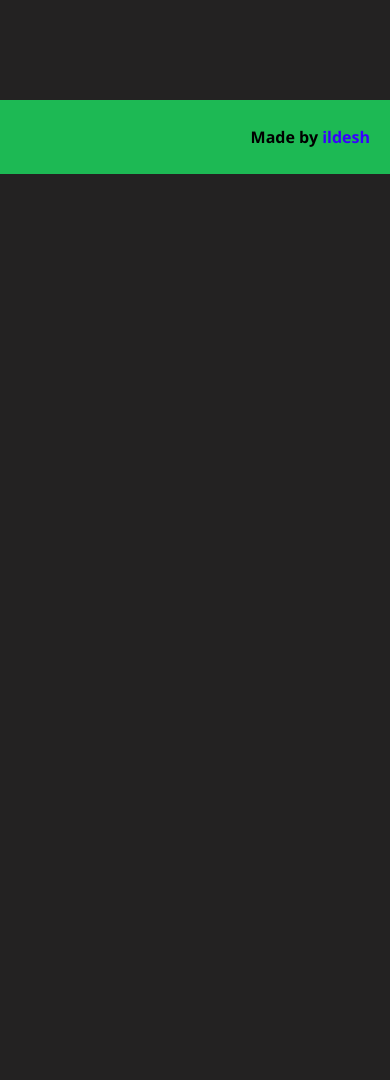
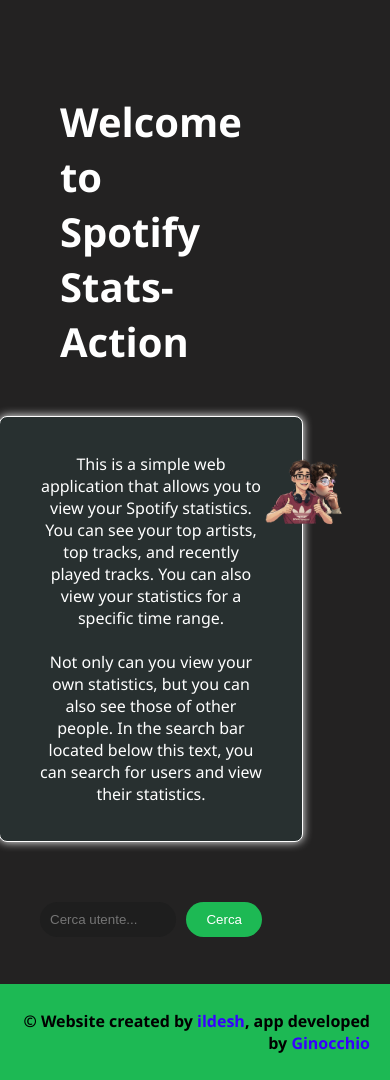
Before and after one commit to GitGinocchio/SpotifyStatsAction, a Flask app: template templates/html/index.html in a window 390 px wide. Shown: the part 70-1150 px from the top of the page. Before the commit the page ends 244 px from the top, so only its background shows below. Run offline with Flask 3, Linux system fonts and the light colour scheme; the template is opened without the code that fills it, so the values that code supplies are empty; some libraries are stand-ins or nearby versions.

Commit message:
Updated CSS and HTML templates for Spotify Stats-Action application
• Updated CSS to improve layout and design
• Added search bar functionality with user statistics display
 • Implemented responsive design for better user experience
• Enhanced footer section with link to developer's GitHub profile
• Integrated JavaScript file for user statistics tracking

```diff
--- a/static/css/index.css
+++ b/static/css/index.css
@@ -0,0 +1,92 @@
+
+.total {
+    display: flex;
+    justify-content: space-between;
+    align-items: center;
+    height: 100vh; /* L'altezza occupa l'intero schermo */
+    padding: 20px;
+}
+
+.image-container {
+    flex: 1; /* Occupa il 50% della larghezza */
+    display: flex;
+    justify-content: center;
+    align-items: center;
+    padding-right: 20px;
+}
+
+.image-container img {
+    width: 100%;
+    height: auto;
+    object-fit: cover; /* Assicura che l'immagine riempia lo spazio senza distorsioni */
+    max-height: 100%;
+}
+
+.home {
+    flex: 1; /* Occupa il 50% della larghezza */
+    display: flex;
+    flex-direction: column;
+    justify-content: center;
+    align-items: center;
+    padding-left: 20px;
+}
+
+.main-title {
+    color: white;
+    font-size: 40px;
+    padding: 20px;
+}
+
+.main-description {
+    background-color: #283030;
+    border-radius: 8px;
+    padding: 20px 40px;
+    border: #fff 1px solid;
+    box-shadow: #fff 0px 0px 10px 0px;
+    width: 100%;
+    max-width: 500px; /* Limita la larghezza del testo */
+    margin-bottom: 40px;
+    text-align: center;
+}
+
+.main-description p {
+    color: white;
+    font-weight: normal;
+}
+
+.search-bar-container {
+    width: 100%;
+    display: flex;
+    justify-content: center;
+    margin-top: 20px;
+}
+
+#search-bar-main {
+    border-radius: 20px;
+    color: white;
+    background: #1e1e1e;
+    border: none;
+    width: 60%;
+    padding: 10px;
+    outline: none;
+}
+
+.search-button-main {
+    background: #1db954;
+    border: none;
+    color: white;
+    padding: 10px 20px;
+    border-radius: 20px;
+    cursor: pointer;
+    margin-left: 10px;
+}
+
+.search-button-main:hover {
+    background: #1ed760;
+    transition: all 0.2s ease-in-out;
+}
+
+.search-button-main:active {
+    background: #1db954;
+    transition: all 0.2s ease-in-out;
+}
--- a/templates/html/index.html
+++ b/templates/html/index.html
@@ -24,8 +24,30 @@
             </div>
         </div>
     </header>
+    <div class="total">
+        <div class="home">
+            <h1 class="main-title"> Welcome to Spotify Stats-Action</h1>
+            <div class="main-description">
+                <p>This is a simple web application that allows you to view your Spotify statistics. You can see your top artists, top tracks, and recently played tracks. You can also view your statistics for a specific time range.
+                    <br><br>
+                    Not only can you view your own statistics, but you can also see those of other people. In the search bar located below this text, you can search for users and view their statistics.
+                </p>
+            </div>
+
+            <div class="search-bar-container">
+                <input type="text" id="search-bar-main" placeholder="Cerca utente...">
+                <button id="search-button-main" onclick="searchUser()" class="search-button-main" >Cerca</button>
+                <div id="search-results">
+                    <!-- Search results will be displayed here -->
+                </div>
+            </div>
+        </div>
+        <div class="image-container">
+            <img src="/static/images/Nuovo progetto.png" alt="">
+        </div>
+    </div>
     <footer>
-        <p>Made by <a href="https://github.com/ildesh">ildesh</a></p>
+        <p>© Website created by <a target="_blank" href="https://github.com/ildesh">ildesh</a>, app developed by <a target="_blank" href="https://github.com/GitGinocchio/">Ginocchio</a></p>
     </footer>
     <script src="/static/js/user-stats.js"></script>
 </body>
```
Also changed, not shown: static/images/Nuovo progetto.png (added).
